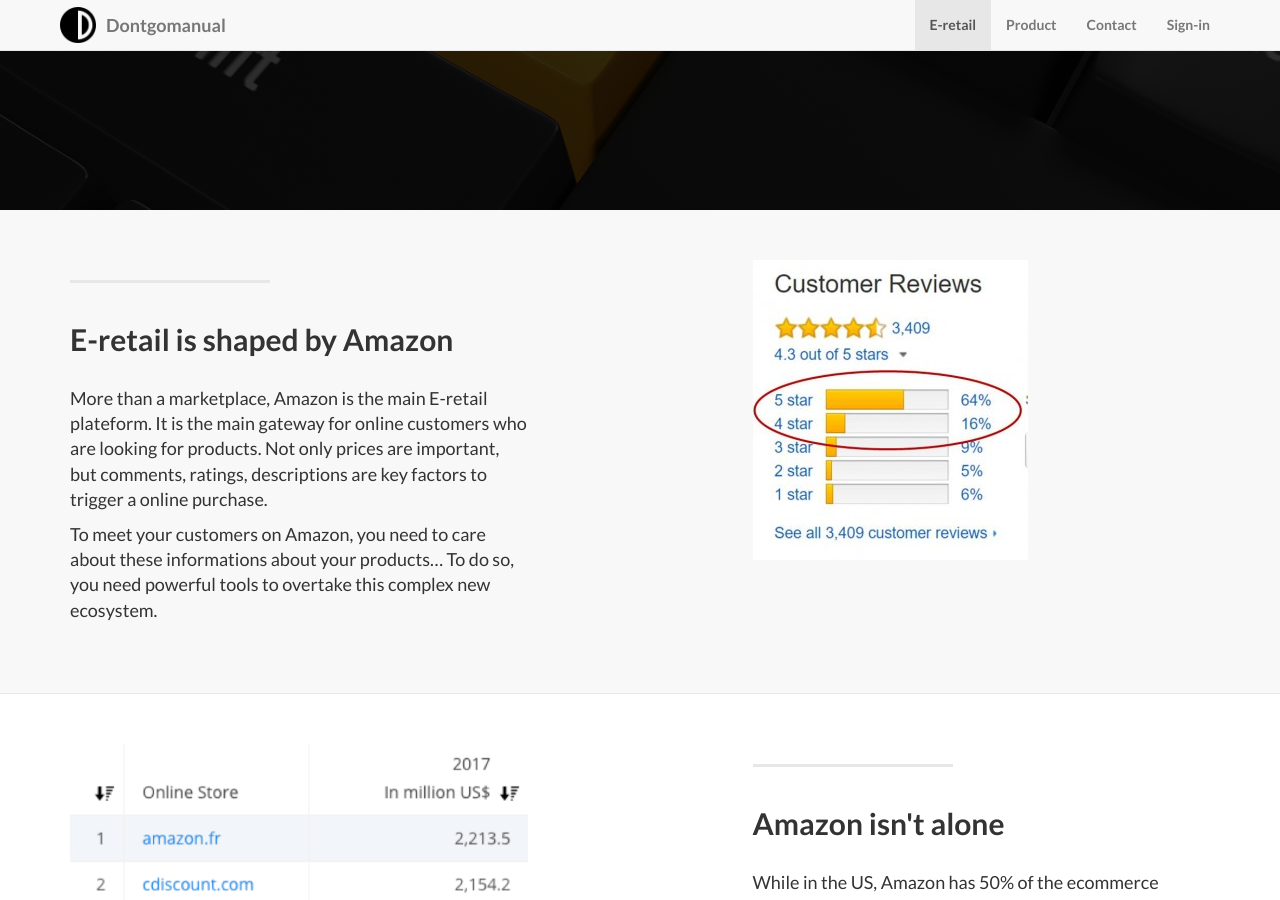
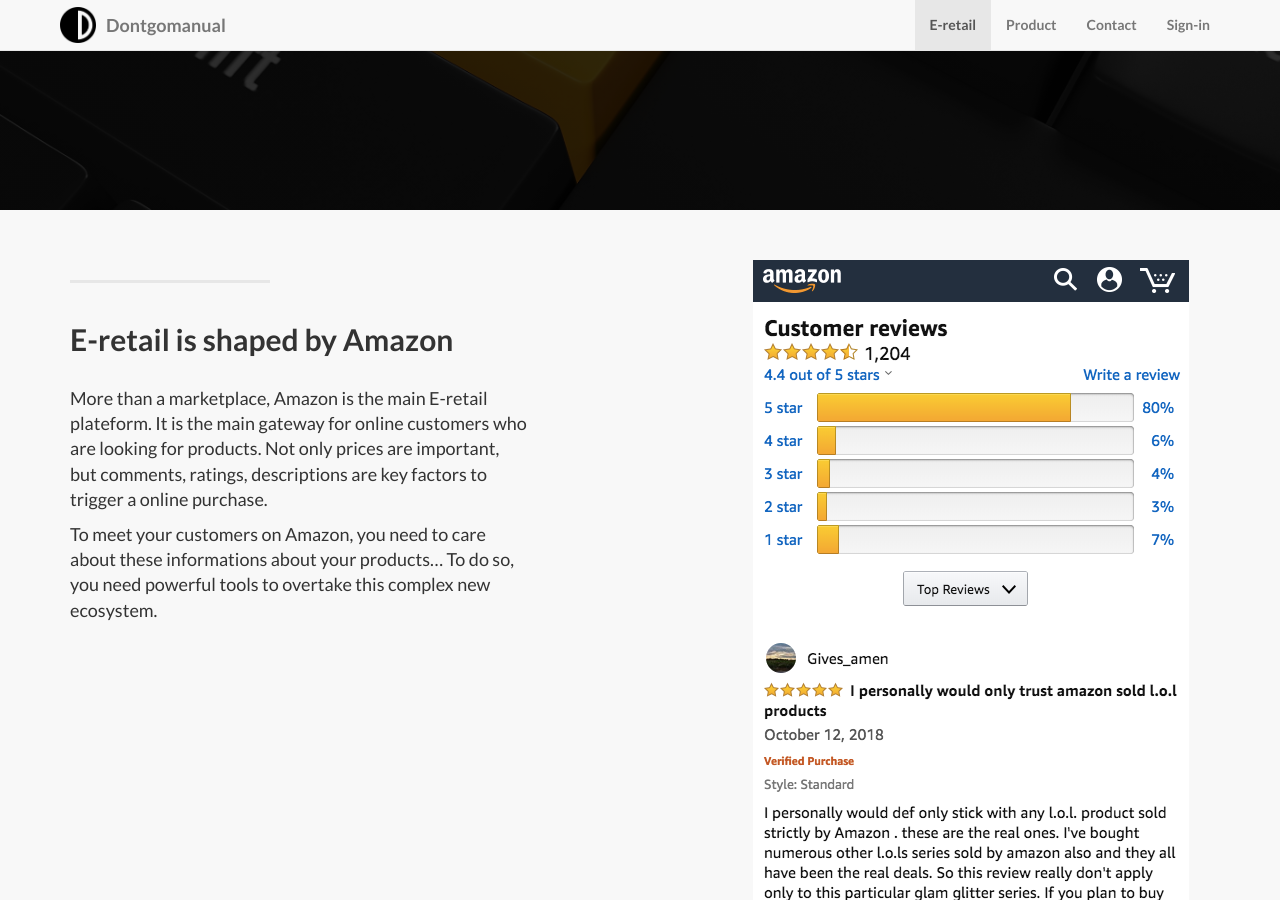
Before and after one commit to guillim/dontgomanual_landing, a Jekyll site: the page built from _posts/2019-01-01-eretail.markdown, in a window 1280 px wide and 900 px high, scrolled down 525 px. Built offline with Jekyll 4.4.1, drawn with Linux system fonts in a browser that asks for light colours; nearby versions of some CDN libraries; library files that are not in the unit come from our copies.

Commit message:
new image

```diff
--- a/_posts/2019-01-01-eretail.markdown
+++ b/_posts/2019-01-01-eretail.markdown
@@ -1,7 +1,7 @@
 ---
 layout: default
 idtag: e-retail1
-img: amazonreview.jpg
+img: amazonreview.png
 category: Services
 title: E-retail is shaped by Amazon
 permalink: eretail
```
Also changed, not shown: img/services/amazonreview.jpg (deleted), img/services/amazonreview.png (added).
